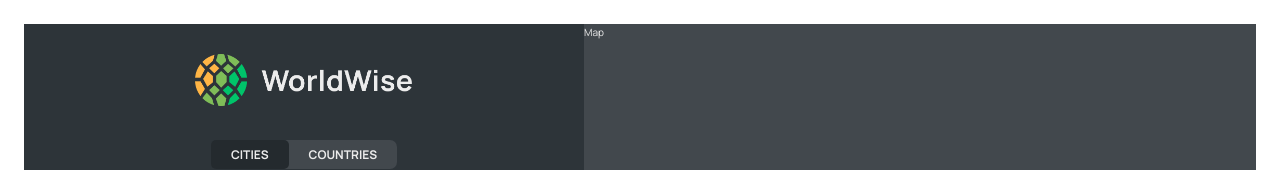
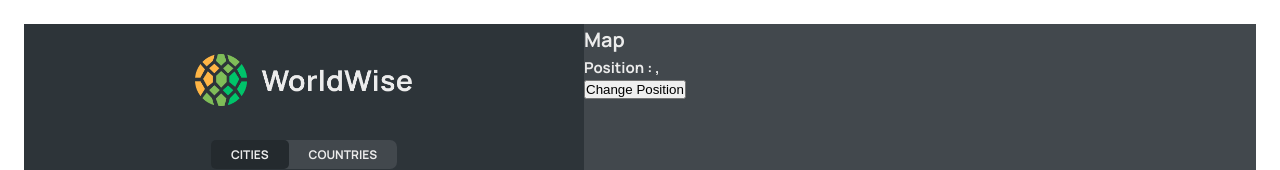
Before and after one commit to HassaaNaeem/WorldWise-App-React, a React (Vite) app: page /app/cities in a window 1280 px wide. Shown: the top 170 px of the page. Built offline with nearby package versions, Linux system fonts and the light colour scheme; no server answers.

Commit message:
read and set query string

```diff
--- a/src/components/City.jsx
+++ b/src/components/City.jsx
@@ -1,4 +1,4 @@
-import { useParams } from "react-router-dom";
+import { useParams, useSearchParams } from "react-router-dom";
 import styles from "./City.module.css";
 
 const formatDate = (date) =>
@@ -12,6 +12,10 @@
 function City({ cities }) {
   // TEMP DATA
   const { id } = useParams();
+
+  const [searchParams, setSearchParams] = useSearchParams();
+  const lat = searchParams.get("lat");
+  const lng = searchParams.get("lng");
   // const currentCity = {
   //   cityName: "Lisbon",
   //   emoji: "🇵🇹",
--- a/src/components/CityItem.jsx
+++ b/src/components/CityItem.jsx
@@ -10,10 +10,13 @@
   }).format(new Date(date));
 
 function CityItem({ city }) {
-  const { cityName, emoji, date, id } = city;
+  const { cityName, emoji, date, id, position } = city;
   return (
     <li>
-      <Link className={styles.cityItem} to={`${id}`}>
+      <Link
+        className={styles.cityItem}
+        to={`${id}?lat=${position.lat}&lng=${position.lng}`}
+      >
         <span className={styles.emoji}>{emoji}</span>
         <h3 className={styles.name}>{cityName}</h3>
         <time className={styles.date}>{formatDate(date)}</time>
--- a/src/components/Map.jsx
+++ b/src/components/Map.jsx
@@ -1,8 +1,22 @@
 import React from "react";
 import styles from "./Map.module.css";
+import { useSearchParams } from "react-router-dom";
 
 function Map() {
-  return <div className={styles.mapContainer}>Map</div>;
+  const [searchParams, setSearchParams] = useSearchParams();
+  const lat = searchParams.get("lat");
+  const lng = searchParams.get("lng");
+  return (
+    <div className={styles.mapContainer}>
+      <h1>Map</h1>
+      <h2>
+        Position : {lat}, {lng}
+      </h2>
+      <button onClick={() => setSearchParams({ lat: 23, lng: 50 })}>
+        Change Position
+      </button>
+    </div>
+  );
 }
 
 export default Map;
```
